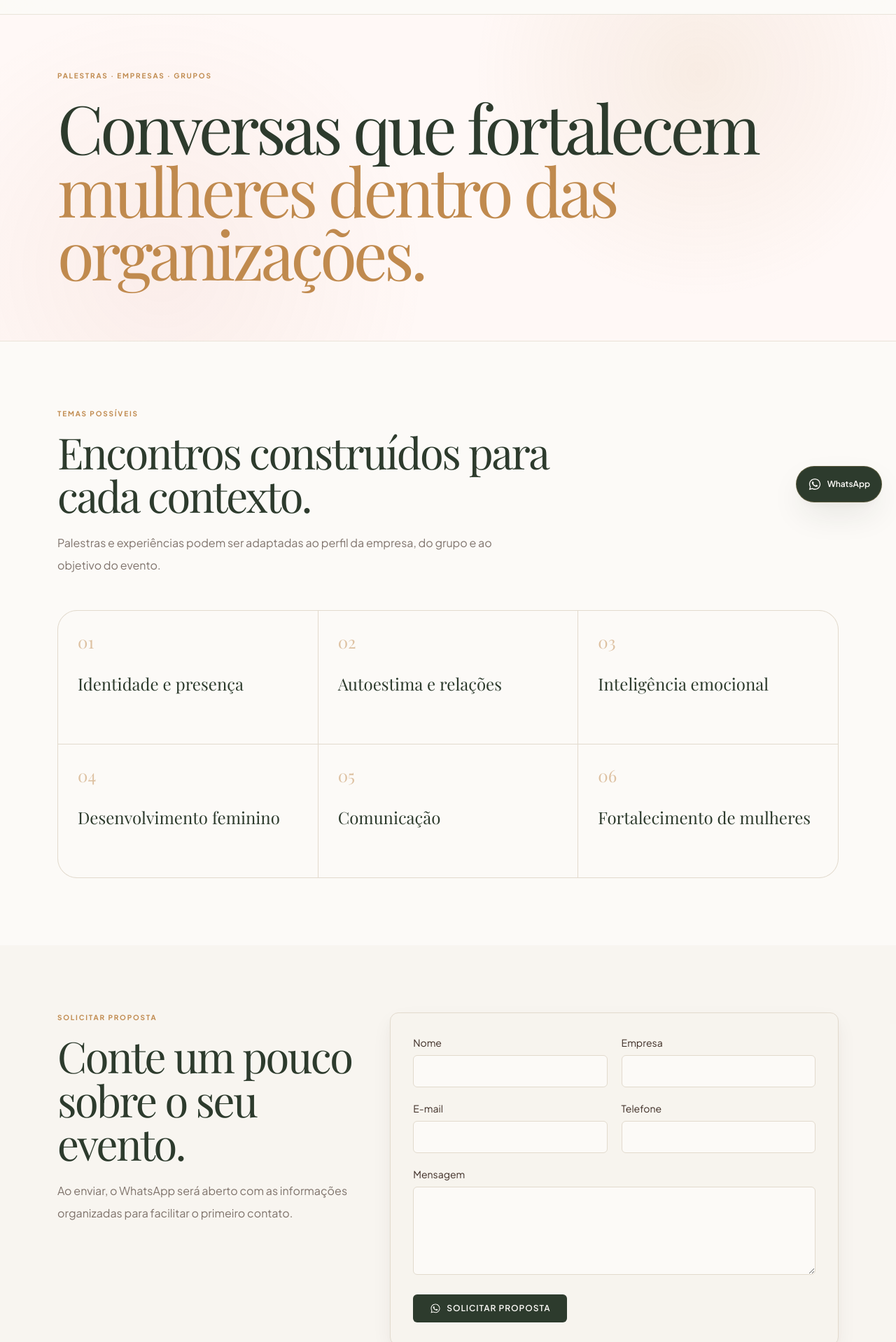
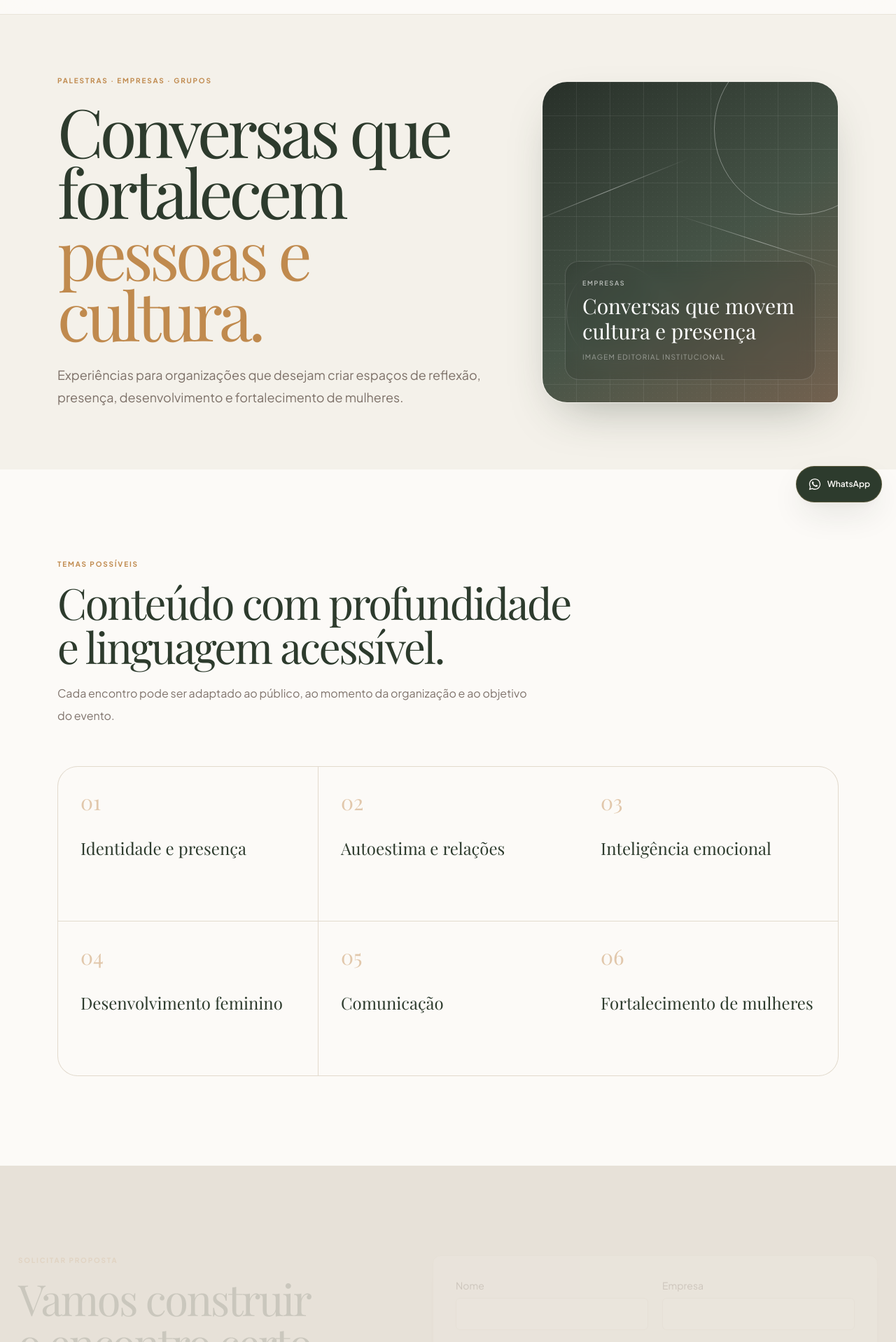
Before and after one commit to johnathafelype21/sitepsicologajovina, a React (Vite) app: page /empresas in a window 1280 px wide. Shown: the part 62-1980 px from the top of the page at 70% size. Built offline with nearby package versions, Linux system fonts and the light colour scheme; a web font is replaced by a local one.

Commit message:
design: give internal pages distinct immersive identities

```diff
--- a/src/pages/CompaniesPage.tsx
+++ b/src/pages/CompaniesPage.tsx
@@ -1,38 +1,49 @@
 import ContactForm from '../components/ContactForm';
+import EditorialArt from '../components/EditorialArt';
 import SectionHeading from '../components/SectionHeading';
-import { useReveal } from '../hooks/useReveal';
 
 export interface CompaniesPageProps { readonly className?: string; }
 
+const topics = ['Identidade e presença', 'Autoestima e relações', 'Inteligência emocional', 'Desenvolvimento feminino', 'Comunicação', 'Fortalecimento de mulheres'];
+
 export default function CompaniesPage({ className = '' }: Readonly<CompaniesPageProps>) {
-  useReveal();
-  const topics = ['Identidade e presença', 'Autoestima e relações', 'Inteligência emocional', 'Desenvolvimento feminino', 'Comunicação', 'Fortalecimento de mulheres'];
-
   return (
     <main className={className}>
-      <section className="hero-shell border-b border-line/70 py-20">
-        <div className="mx-auto max-w-[1180px] px-5 lg:px-8">
-          <p className="eyebrow">PALESTRAS · EMPRESAS · GRUPOS</p>
-          <h1 className="mt-5 max-w-5xl font-display text-[clamp(3.3rem,7.5vw,6.7rem)] leading-[.94] tracking-[-0.05em] text-olive">
-            Conversas que fortalecem
-            <span className="block italic text-caramel">mulheres dentro das organizações.</span>
-          </h1>
+      <section className="page-hero-split bg-[#F4F1EA] py-16 md:py-20">
+        <div className="mx-auto grid max-w-[1180px] items-center gap-14 px-5 lg:grid-cols-[1.08fr_.72fr] lg:px-8">
+          <div className="motion-left">
+            <p className="eyebrow">PALESTRAS · EMPRESAS · GRUPOS</p>
+            <h1 className="mt-5 max-w-5xl font-display text-[clamp(3.4rem,7.5vw,6.7rem)] leading-[.91] tracking-[-0.055em] text-olive">
+              Conversas que fortalecem
+              <span className="block italic text-caramel">pessoas e cultura.</span>
+            </h1>
+            <p className="mt-7 max-w-2xl text-lg leading-8 text-umber/65">Experiências para organizações que desejam criar espaços de reflexão, presença, desenvolvimento e fortalecimento de mulheres.</p>
+          </div>
+          <div className="motion-scale"><EditorialArt variant="companies" /></div>
         </div>
       </section>
 
-      <section className="bg-canvas py-24">
+      <section className="bg-canvas py-24 md:py-32">
         <div className="mx-auto max-w-[1180px] px-5 lg:px-8">
-          <SectionHeading overline="TEMAS POSSÍVEIS" title="Encontros construídos para cada contexto." text="Palestras e experiências podem ser adaptadas ao perfil da empresa, do grupo e ao objetivo do evento." />
-          <div className="mt-12 grid gap-px overflow-hidden rounded-[1.75rem] border border-line bg-line sm:grid-cols-2 lg:grid-cols-3">
-            {topics.map((topic, index) => <div key={topic} className="reveal min-h-[190px] bg-canvas p-7"><span className="font-display text-2xl italic text-caramel/50">0{index + 1}</span><h3 className="mt-7 font-display text-2xl text-olive">{topic}</h3></div>)}
+          <SectionHeading overline="TEMAS POSSÍVEIS" title="Conteúdo com profundidade e linguagem acessível." text="Cada encontro pode ser adaptado ao público, ao momento da organização e ao objetivo do evento." />
+          <div className="mt-14 grid gap-px overflow-hidden rounded-[1.8rem] border border-line bg-line sm:grid-cols-2 lg:grid-cols-3">
+            {topics.map((topic, index) => (
+              <div key={topic} className="motion-rise min-h-[220px] bg-canvas p-7 md:p-8">
+                <span className="font-display text-3xl italic text-caramel/45">0{index + 1}</span>
+                <h3 className="mt-8 font-display text-2xl text-olive">{topic}</h3>
+              </div>
+            ))}
           </div>
         </div>
       </section>
 
-      <section className="bg-surface/70 py-24">
-        <div className="mx-auto grid max-w-[1180px] gap-12 px-5 lg:grid-cols-[.8fr_1.2fr] lg:px-8">
-          <SectionHeading overline="SOLICITAR PROPOSTA" title="Conte um pouco sobre o seu evento." text="Ao enviar, o WhatsApp será aberto com as informações organizadas para facilitar o primeiro contato." />
-          <div className="reveal"><ContactForm context="company" /></div>
+      <section className="bg-[#E7E1D8] py-24 md:py-32">
+        <div className="mx-auto grid max-w-[1180px] gap-14 px-5 lg:grid-cols-[.8fr_1.2fr] lg:px-8">
+          <div className="motion-left">
+            <SectionHeading overline="SOLICITAR PROPOSTA" title="Vamos construir o encontro certo para o seu contexto." text="Envie as informações principais e o WhatsApp será aberto com a mensagem organizada." />
+            <div className="mt-8"><EditorialArt variant="companies" label="Visual institucional com a identidade da Jovina" className="!min-h-[320px]" /></div>
+          </div>
+          <div className="motion-right"><ContactForm context="company" /></div>
         </div>
       </section>
     </main>
```
